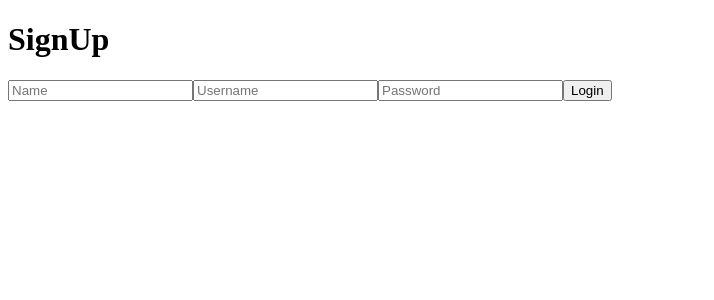
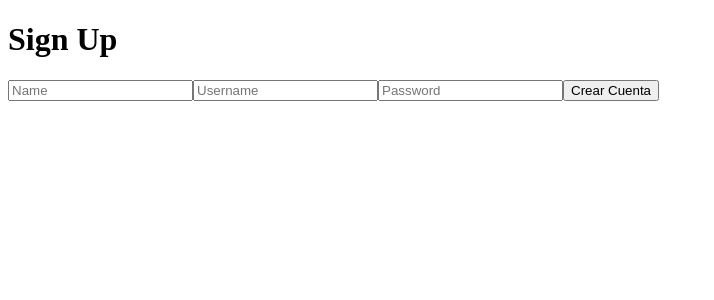
Before and after one commit to StevenLopez009/Tienda-Frontend, a React (Vite) app: page /signup in a window 1280 px wide. Shown: the top 300 px of the page, without its empty margins (0-714 px from the left). Built offline with nearby package versions, Linux system fonts and the light colour scheme.

Commit message:
creacion de cuenta e inicio de sesion

```diff
--- a/src/auth/AuthProvider.tsx
+++ b/src/auth/AuthProvider.tsx
@@ -1,4 +1,4 @@
-import { useContext, createContext, useState, useEffect } from "react";
+import { useContext, createContext, useState } from "react";
 
 interface AuthProviderProps {
   children: React.ReactNode;
--- a/src/ui/pages/Login.tsx
+++ b/src/ui/pages/Login.tsx
@@ -41,7 +41,7 @@ const Login = () => {
   }
 
   if (auth.isAuthenticated) {
-    return <Navigate to="/" />;
+    return <Navigate to="/dashboard" />;
   }
   return (
     <div>
--- a/src/ui/pages/Signup.tsx
+++ b/src/ui/pages/Signup.tsx
@@ -2,9 +2,8 @@ import { useState } from "react";
 import { useAuth } from "../../auth/AuthProvider";
 import { Navigate, useNavigate } from "react-router-dom";
 import { API_URL } from "../../auth/constants";
-import { AuthResponseError } from "../../types/types";
 
-const Login = () => {
+const SignUp = () => {
   const [name, setName] = useState("");
   const [username, setUsername] = useState("");
   const [password, setPassword] = useState("");
@@ -34,11 +33,17 @@ const Login = () => {
         goTo("/login");
       } else {
         console.log("Something went wrong");
-        const json = (await response.json()) as AuthResponseError;
-        setErrorResponse(json.body.error);
+        try {
+          const json = await response.json();
+          setErrorResponse(json.error || "An error occurred");
+        } catch (err) {
+          console.error("Failed to parse response:", err);
+          setErrorResponse("An error occurred while processing your request.");
+        }
       }
     } catch (error) {
-      console.log(error);
+      console.log("Fetch error:", error);
+      setErrorResponse("An error occurred while connecting to the server.");
     }
   }
 
@@ -49,7 +54,7 @@ const Login = () => {
   return (
     <div>
       <form onSubmit={handleSubmit}>
-        <h1>SignUp</h1>
+        <h1>Sign Up</h1>
         {errorResponse && <p>{errorResponse}</p>}
         <input
           type="text"
@@ -69,10 +74,10 @@ const Login = () => {
           value={password}
           onChange={(e) => setPassword(e.target.value)}
         />
-        <button type="submit">Login</button>
+        <button type="submit">Crear Cuenta</button>
       </form>
     </div>
   );
 };
 
-export default Login;
+export default SignUp;
```
